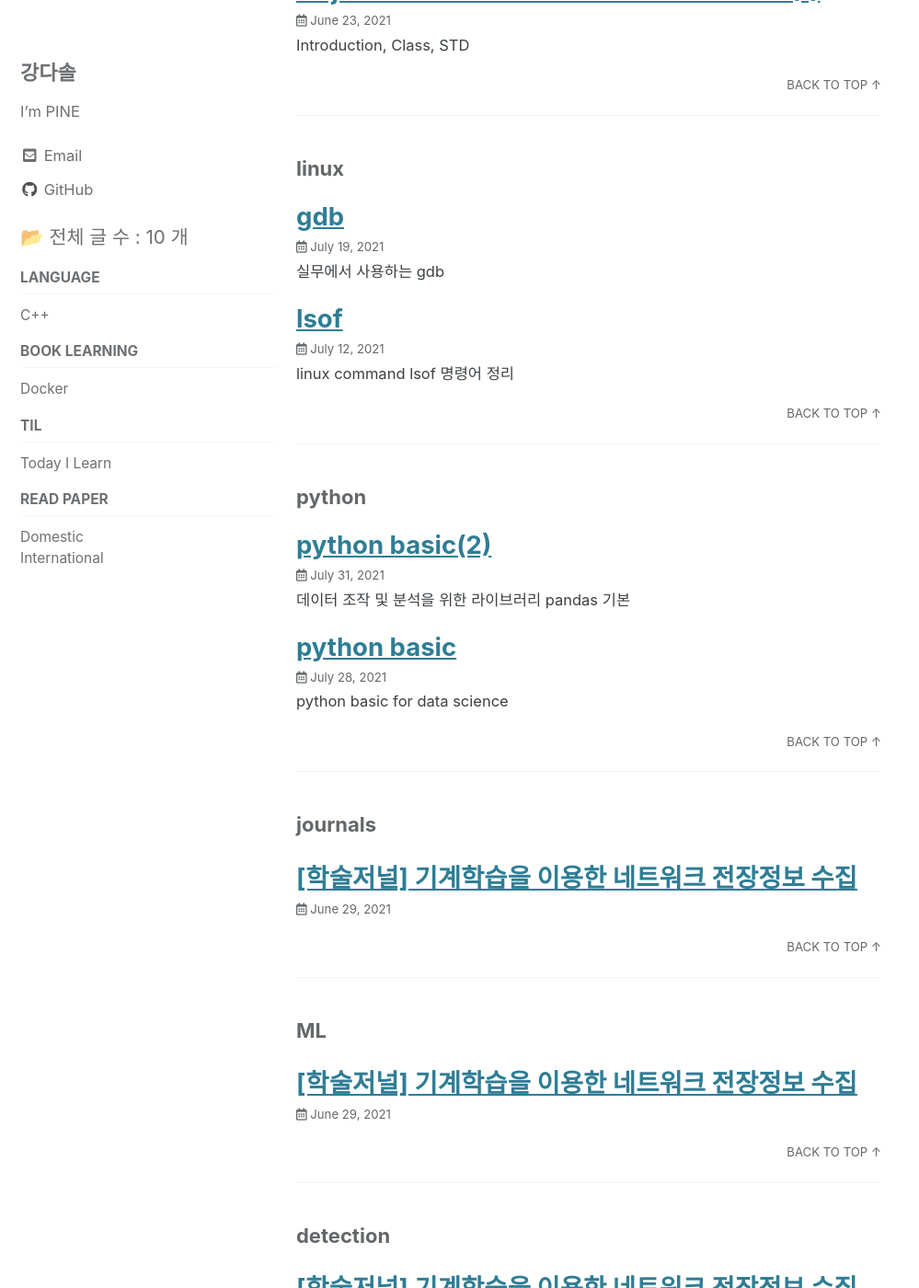
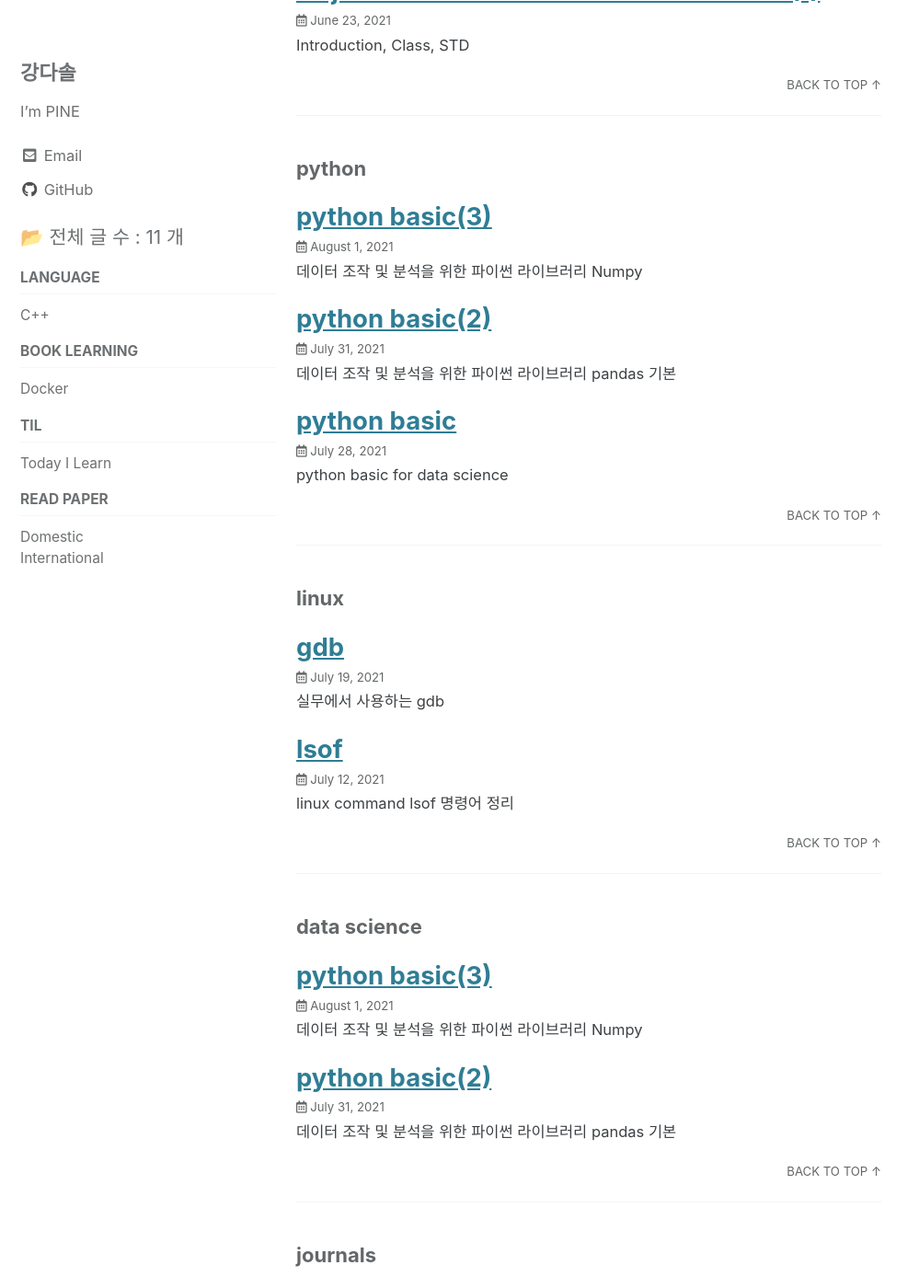
Before and after one commit to pine939/pine939.github.io, a Jekyll site: the page built from _pages/tag-archive.md, in a window 1280 px wide and 1400 px high, scrolled down 1787 px. Shown: the whole window at 92% size, without its empty margins (0-999 px from the left). Built offline with Jekyll 4.4.1, drawn with Linux system fonts in a browser that asks for light colours; cached includes are drawn as plain includes; some of the changed text lies outside the part shown.

Commit message:
edit post

````diff
--- a/_posts/2021-07-31-til_5.md
+++ b/_posts/2021-07-31-til_5.md
@@ -1,6 +1,6 @@
 ---
 title: "python basic(2)"
-excerpt: "데이터 조작 및 분석을 위한 라이브러리 pandas 기본"
+excerpt: "데이터 조작 및 분석을 위한 파이썬 라이브러리 pandas 기본"
 
 categories:
   - 'til'
--- /dev/null
+++ b/_posts/2021-08-01-til_6.md
@@ -0,0 +1,74 @@
+---
+title: "python basic(3)"
+excerpt: "데이터 조작 및 분석을 위한 파이썬 라이브러리 Numpy"
+
+categories:
+  - 'til'
+tags:
+  - 'python'
+  - 'data science'
+  - 'numpy'
+
+toc: true
+toc_sticky: true
+sidebar:
+  nav: docs
+date: 2021-08-01
+last_modified_at: 2021-08-02
+---
+
+### Numpy
+
+* Numeric Python
+* 다차원 배열을 다루기 위한 python library
+```py
+import numpy as np
+arr = np.array(range(5))
+```
+* list와 numpy array 차이
+  * <img width="239" alt="스크린샷 2021-08-02 오후 7 52 15" src="https://user-images.githubusercontent.com/5865308/127850683-9f9ae12f-8469-40ff-bf2a-be5e9d3f9ed1.png">
+
+### dtype, astype
+
+* dtype으로 data type을 지정할 수 있고, astype으로 변경할 수 있다.
+```py
+import numpy as np
+arr = np.array(range(5), dtype=float)
+print(arr)
+# [0. 1. 2. 3. 4]
+print(arr.astype(int))
+# [0 1 2 3 4]
+```
+
+### ndim, shape
+
+* 배열의 차원 관련 속성
+```py
+import numpy as np
+list = [0, 1, 2, 3, 4]
+arr = np.array(list)
+print(arr.ndim) # 1
+print(arr.shape) # (5, )
+list2 = [[0,1,2],[3,4,5]]
+arr2 = np.array(list2)
+print(arr2.ndim) # 2
+print(arr2.shape) # (2, 3)
+```
+* shape 변경하기
+```py
+arr = np.array(range(0,6,1), dtype=int)
+print(arr) # [0 1 2 3 4 5]
+arr.shape=3,2
+print(arr)
+# [[0 1][2 3][4 5]]
+```
+
+### Indexing, Slicing
+
+* Indexing, Slicing으로 배열의 요소에 효율적으로 접근할 수 있다.
+  * <img width="199" alt="스크린샷 2021-08-02 오후 8 51 18" src="https://user-images.githubusercontent.com/5865308/127857614-17af1fe0-28b7-412b-8042-b6e7de8a7763.png">
+* Boolean Indexing
+  * <img width="521" alt="스크린샷 2021-08-02 오후 9 02 29" src="https://user-images.githubusercontent.com/5865308/127858871-f7aeb748-ad1c-46ea-bddc-6ce778eeeed3.png">
+* Fancy Slicing
+  * <img width="244" alt="스크린샷 2021-08-02 오후 8 53 17" src="https://user-images.githubusercontent.com/5865308/127857813-331b475a-8f32-4a70-b2d8-7811525e9f08.png">
+  * <img width="341" alt="스크린샷 2021-08-02 오후 8 56 13" src="https://user-images.githubusercontent.com/5865308/127858226-ad6fa79a-f5de-4d08-843f-0aed6c41542b.png">
````
